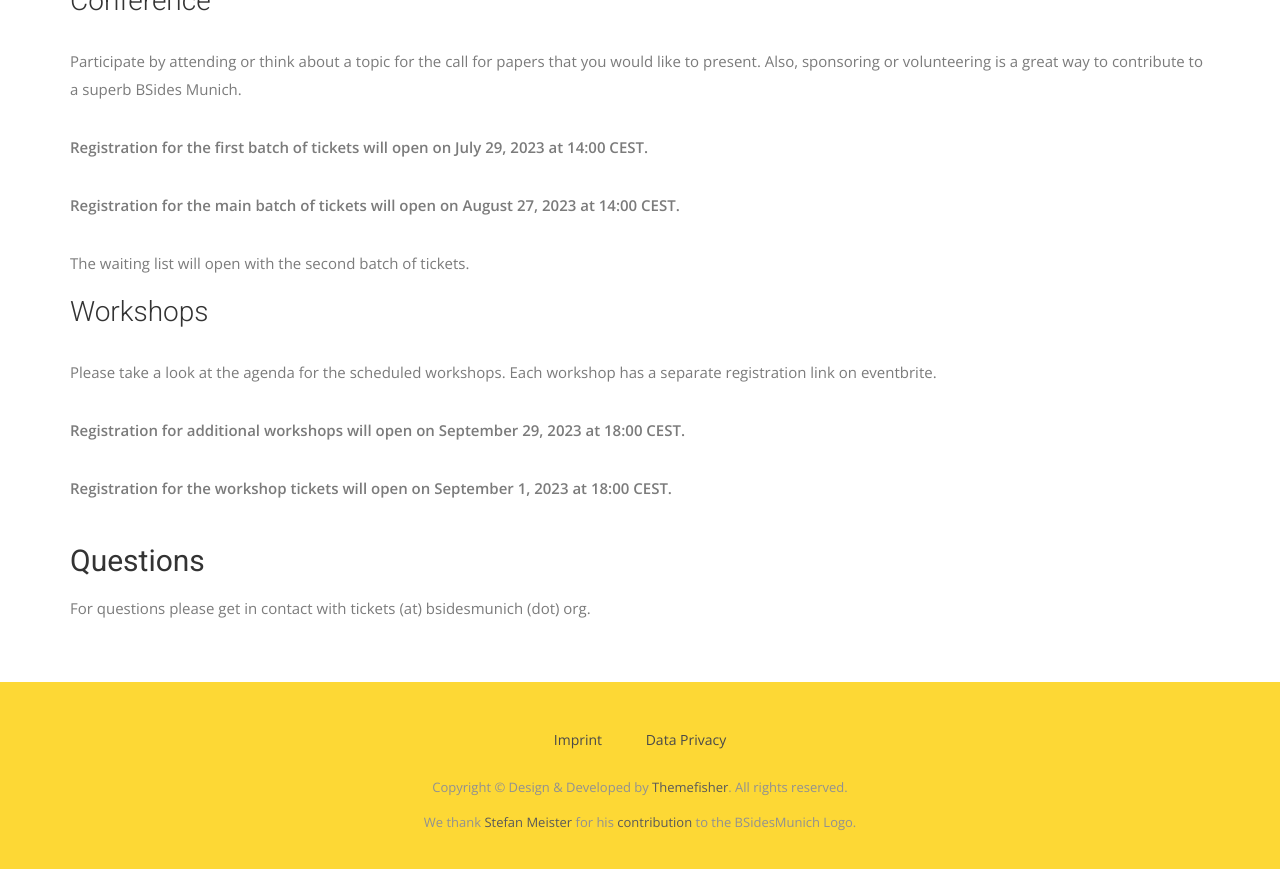
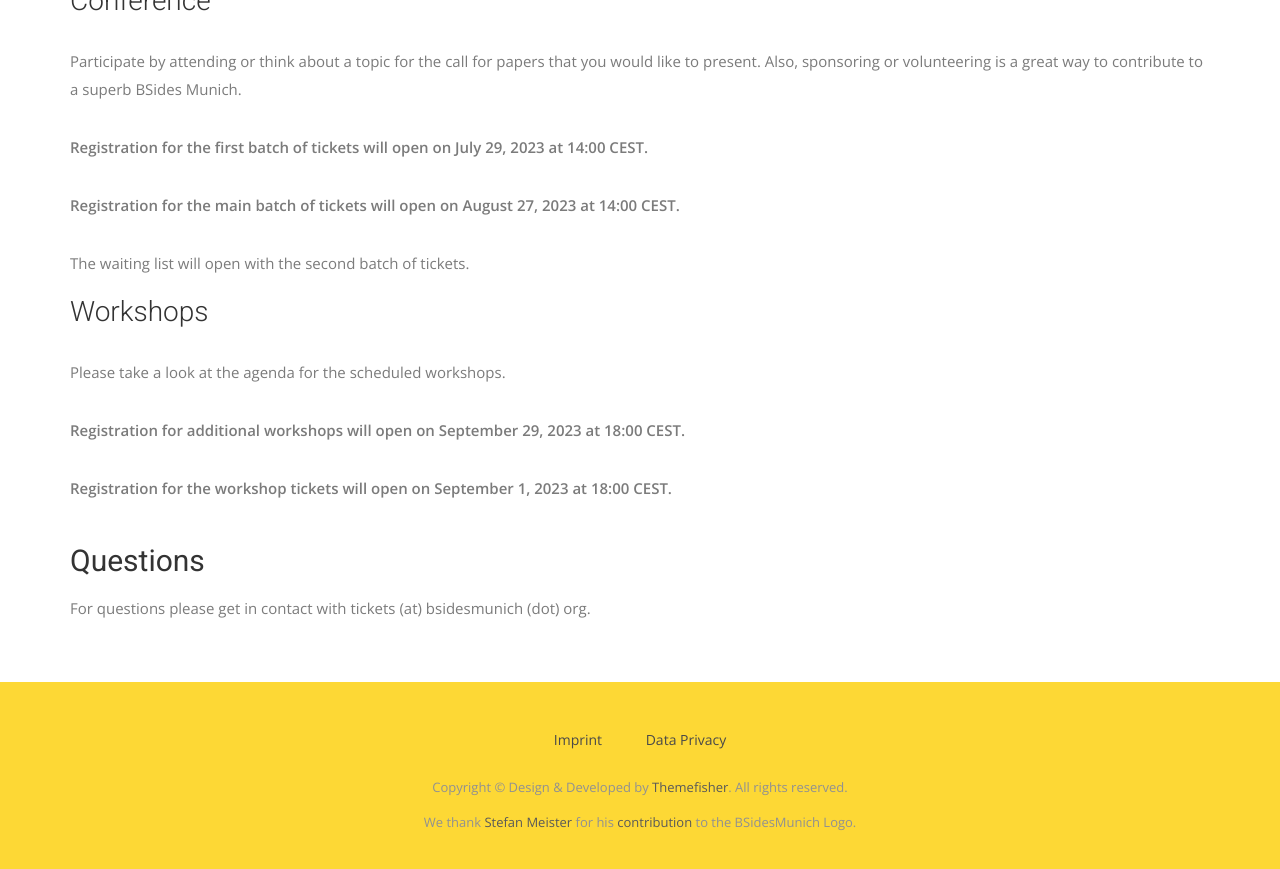
Before and after one commit to BSidesMUC/BSidesMunich2023, a Jekyll site: the page built from tickets.md, in a window 1280 px wide and 900 px high, scrolled down 908 px. Shown: the top 869 px of the window. Built offline with Jekyll 4.4.1, drawn with Linux system fonts in a browser that asks for light colours; nearby versions of some CDN libraries; some web fonts are replaced.

Commit message:
Update tickets.md
Removed line about Eventbrite. We do not use it anymore.

```diff
--- a/tickets.md
+++ b/tickets.md
@@ -21,7 +21,6 @@ The waiting list will open with the second batch of tickets.
 ### Workshops
 
 Please take a look at the agenda for the scheduled workshops.
-Each workshop has a separate registration link on eventbrite.
 
 **Registration for additional workshops will open on September 29, 2023 at 18:00 CEST.**
 
```
